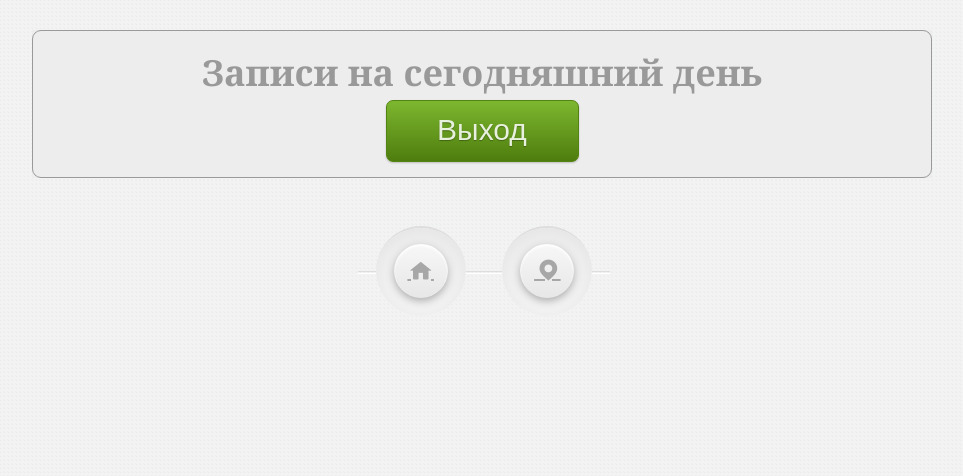
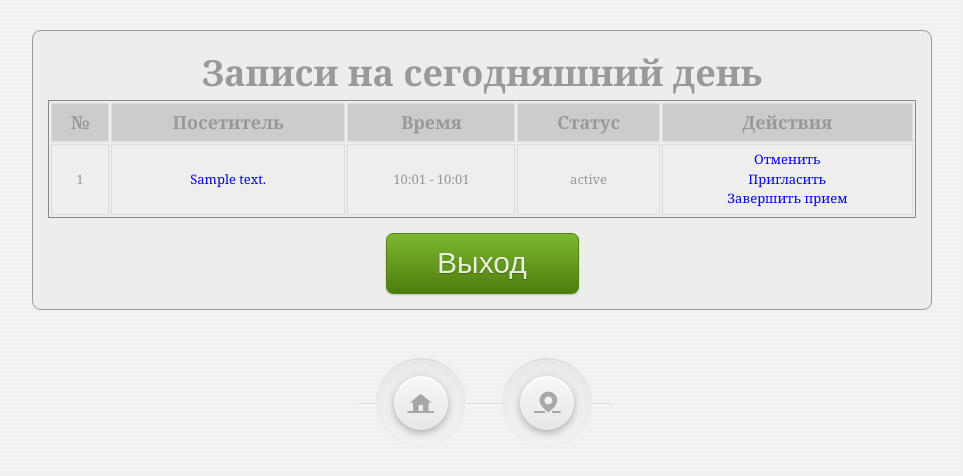
Before and after one commit to alrusdi/queue, a Django app: template app/templates/operator/index.html in a window 1280 px wide. Shown: the top 476 px of the page, without its empty margins (158-1121 px from the left). Run offline with Django 3.2, Linux system fonts and the light colour scheme; the template is opened without the code that fills it: most values are stand-ins (such as "Sample title", 1, 10 or a date in 2020); some libraries are stand-ins or nearby versions.

Commit message:
operator functional

```diff
--- a/app/templates/operator/index.html
+++ b/app/templates/operator/index.html
@@ -2,8 +2,42 @@
 {% block content %}
     <div class="operator-index_block content">
         <h1>Записи на сегодняшний день</h1>
+        {% if visit_requests %}
+        <div class="visit_requests_list">
+            <table class="datatable">
+            <thead>
+            <tr>
+                <th>№</th>
+                <th>Посетитель</th>
+                <th>Время</th>
+                <th>Статус</th>
+                <th>Действия</th>
+            </tr>
+            </thead>
+            <tbody>
+                {% for vr in visit_requests %}
+                <tr>
+                    <td>{{ vr.pk }}</td>
+                    <td><a href="/operator/view_request/{{ vr.pk }}">{{ vr.visitor }}</a></td>
+                    <td>{{ vr.visiting_point.date_from|date:'H:m' }} - {{ vr.visiting_point.date_to|date:'H:m' }}</td>
+                    <td>{{ vr.get_status_display }}</td>
+                    <td>
+                        <a href="/operator/set_request_status/{{ vr.pk }}/canceled/">Отменить</a><br>
+                        <a href="/operator/set_request_status/{{ vr.pk }}/serving/">Пригласить</a><br>
+                        <a href="/operator/set_request_status/{{ vr.pk }}/served/">Завершить прием</a>
+                    </td>
+                </tr>
+                {% endfor %}
+            </tbody>
+            </table>
+        </div>
+        {% else %}
+        <p class="error">
+            Записей на сегодня не обнаружено
+        </p>
+        {% endif %}
         <a href="/">
-            <div class="button green" style="display:inline-block; width:135px;height:45px;vertical-align: middle;">
+            <div class="button green exit_btn">
                 <div style="vertical-align: middle;text-align:center;font-size:30px;margin-top:15px;">
                     Выход
                 </div>
--- a/app/urls.py
+++ b/app/urls.py
@@ -13,6 +13,8 @@ urlpatterns = patterns('',
     (r'^login/$', 'queue.views.login'),
     (r'^logout/$', 'queue.views.logout'),
     (r'^operator/$', 'queue.views.operator'),
+    (r'^operator/set_request_status/(?P<request_id>[0-9]+)/(?P<status>[a-z]+).*$', 'queue.views.operator_set_request_status'),
+    (r'^operator/view_request/(?P<request_id>[0-9]+).*$', 'queue.views.operator_view_request' ),
     (r'^admin/', include(admin.site.urls)),
 )
 
--- a/static/css/style.css
+++ b/static/css/style.css
@@ -354,7 +354,70 @@ body {
     text-align:center;
 }
 
-.login_block a
+.content a
 {
     text-decoration:none;
 }
+
+fieldset
+{
+    padding-bottom:10px;
+    margin-bottom:15px;
+}
+
+/* DATA TABLES */
+
+table.datatable {
+    border: 1px solid #888;
+    width:100%;
+}
+
+table.datatable th {
+    background: #CCC;
+    border: 1px solid #ddd;
+    padding:5px;
+    white-space:nowrap;
+}
+
+table.datatable td {
+    background: #EEE;
+    border: 1px solid #ddd;
+    padding:5px;
+    font-size:small;
+}
+
+/* END DATA TABLES */
+
+.exit_btn
+{
+    margin-top:15px;
+    width:135px;
+    height:45px;
+    vertical-align: middle;
+}
+
+.field_left
+{
+    width:200px;
+    float:left;
+    text-align:left;
+}
+
+.field_right
+{
+    float:right;
+    width:70%;
+    text-align:left;
+}
+
+.request_view
+{
+    margin-top:20px;
+    margin-bottom:25px;
+    padding-left:50px;
+}
+
+.request_view fieldset
+{
+    padding-left: 25px;
+}
```
Also changed, not shown: app/queue/models.py (+15 -3 lines), app/queue/views.py (+44 -0 lines), app/templates/operator/view_request.html (added, +46 -0 lines), app/queue/migrations/0009_auto__add_field_visitrequest_status.py (added).
